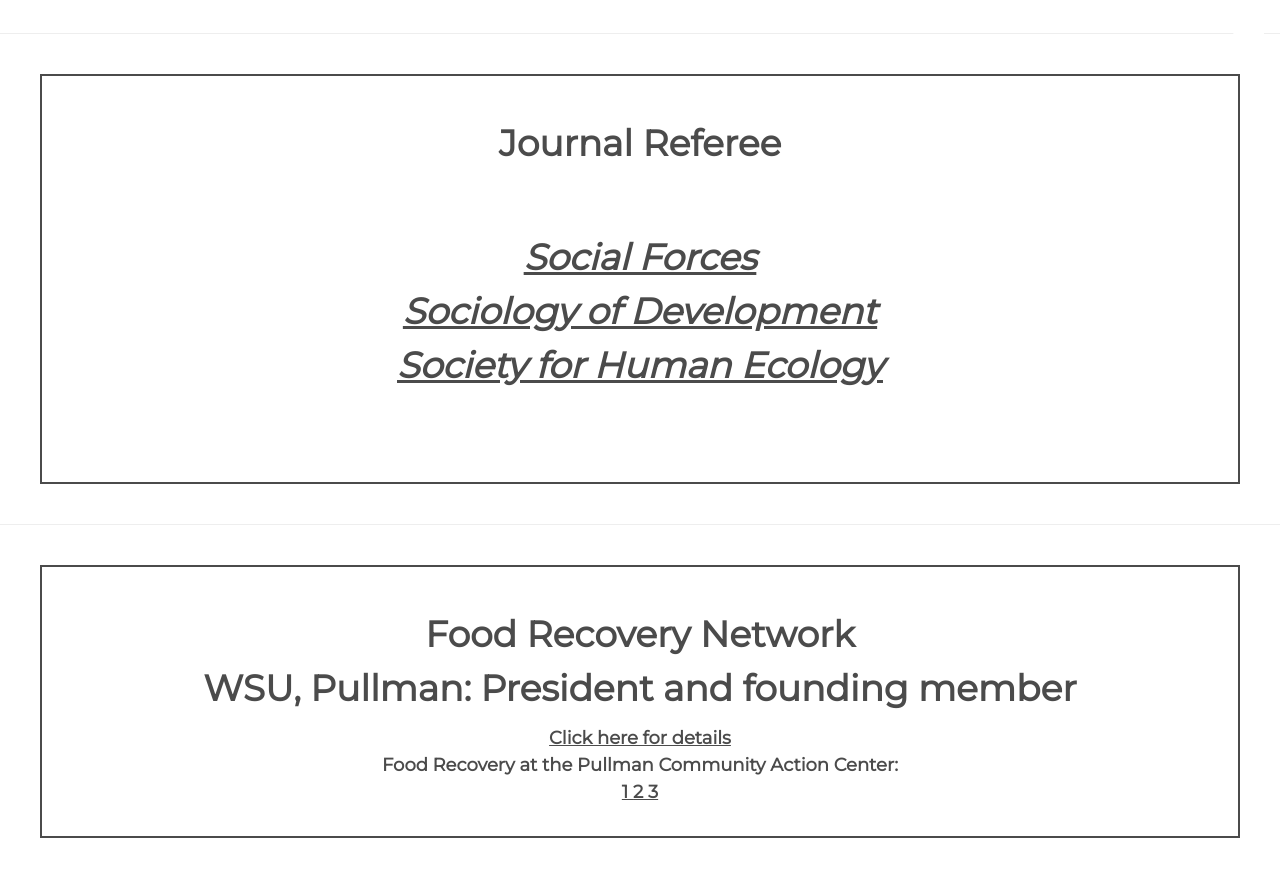
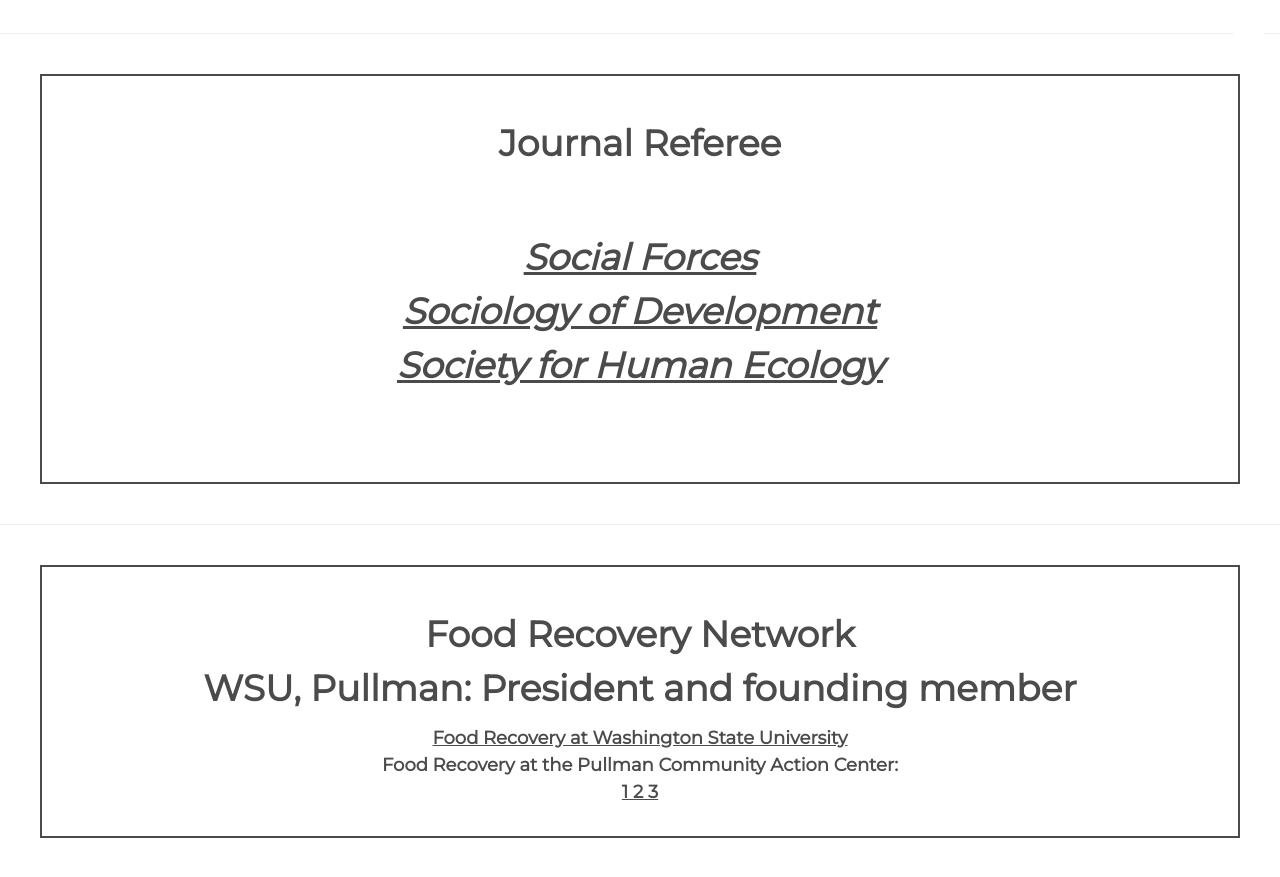
Before and after one commit to resilience1/resilience1.github.io, a Jekyll site: the page built from civic/index.html, in a window 1280 px wide and 900 px high, scrolled down 1527 px. Shown: the top 877 px of the window. Built offline with Jekyll 4.4.1, drawn with Linux system fonts in a browser that asks for light colours; nearby versions of some CDN libraries.

Commit message:
Update index.html

```diff
--- a/civic/index.html
+++ b/civic/index.html
@@ -48,7 +48,7 @@
 								     <hr>
 	<div class="transbox">
 	<h1><b>Food Recovery Network<br>WSU, Pullman: President and founding member</b></h1>
-		<font size="4"><a href="https://magazine.wsu.edu/2017/01/27/waste-not/"> Click here for details  </a><br>
+		<font size="4"><a href="https://magazine.wsu.edu/2017/01/27/waste-not/">Food Recovery at Washington State University</a><br>
 		Food Recovery at the Pullman Community Action Center:<br>
 			<a href="https://user-images.githubusercontent.com/36835291/38591587-4ad5fe14-3cec-11e8-83e2-9a12cfc23c55.jpg">
 		1  </a>  <a href="https://user-images.githubusercontent.com/36835291/38591600-55d02c18-3cec-11e8-96ad-b14fb675eed8.jpg">
```
